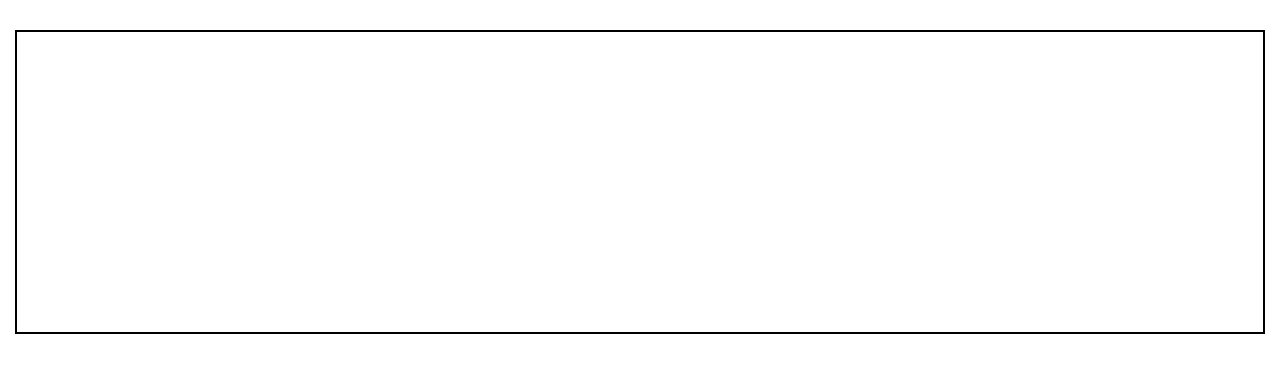
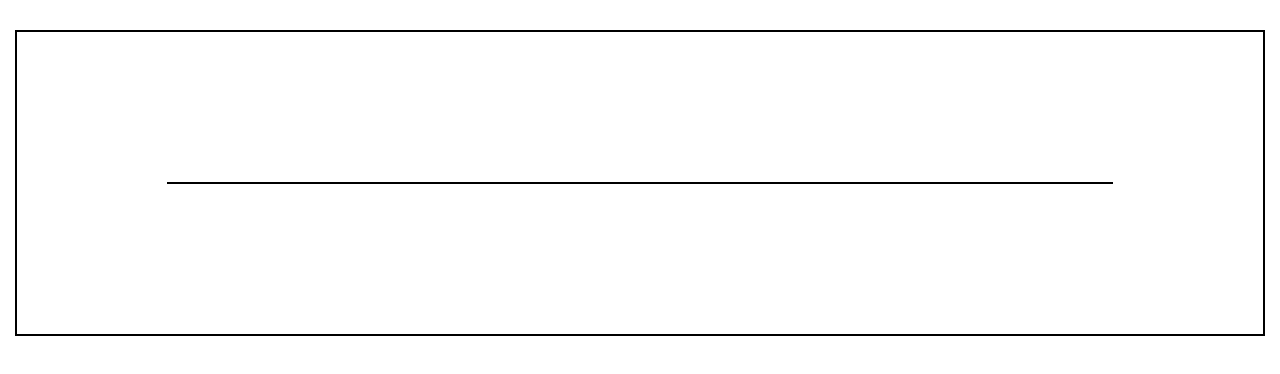
Before and after one commit to Lohonek/HTML, a plain HTML site: page HTML-CSS/Sprawdzian/index.html in a window 1280 px wide. Drawn offline with Linux system fonts and the light colour scheme.

Commit message:
Add files

```diff
--- a/HTML-CSS/Sprawdzian/style.css
+++ b/HTML-CSS/Sprawdzian/style.css
@@ -9,3 +9,7 @@
     padding: 150px;
     border: 2px solid black;
 }
+
+.number1{
+    border-bottom: 2px solid black;
+}
```
